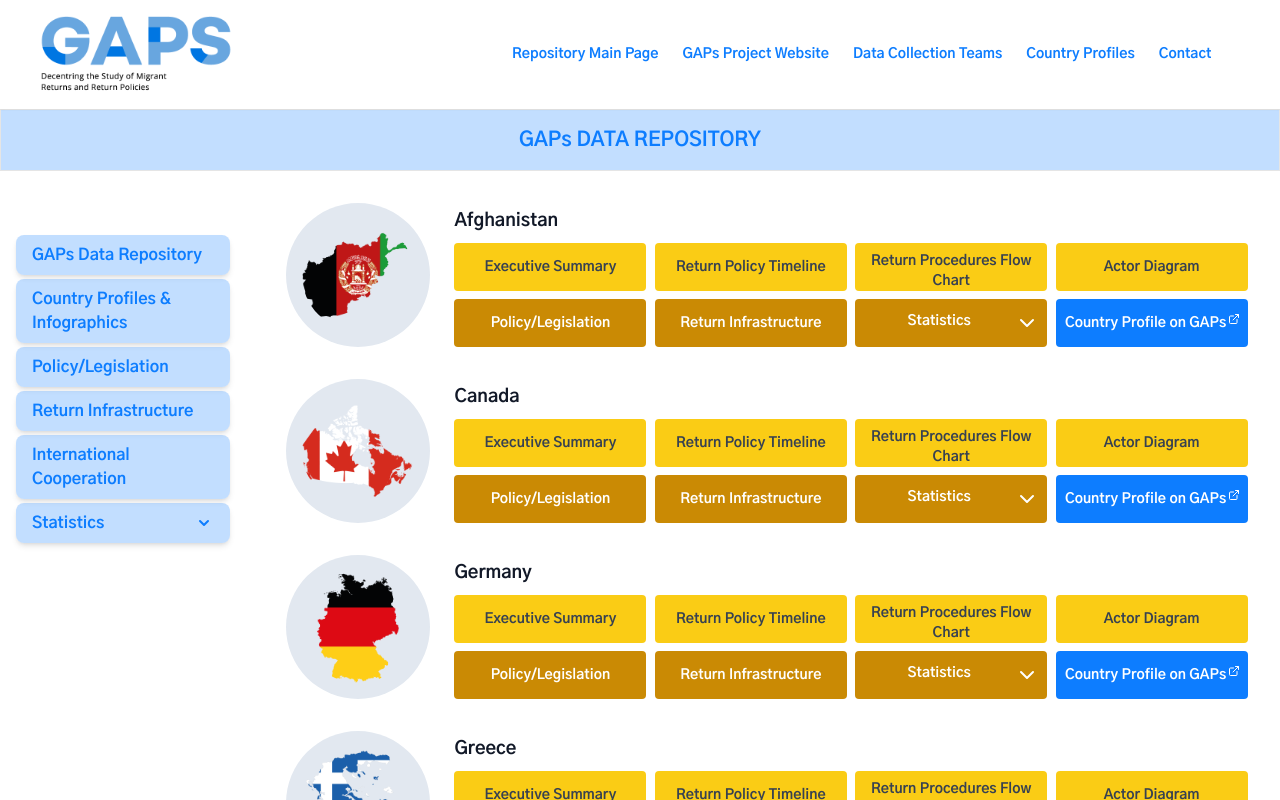
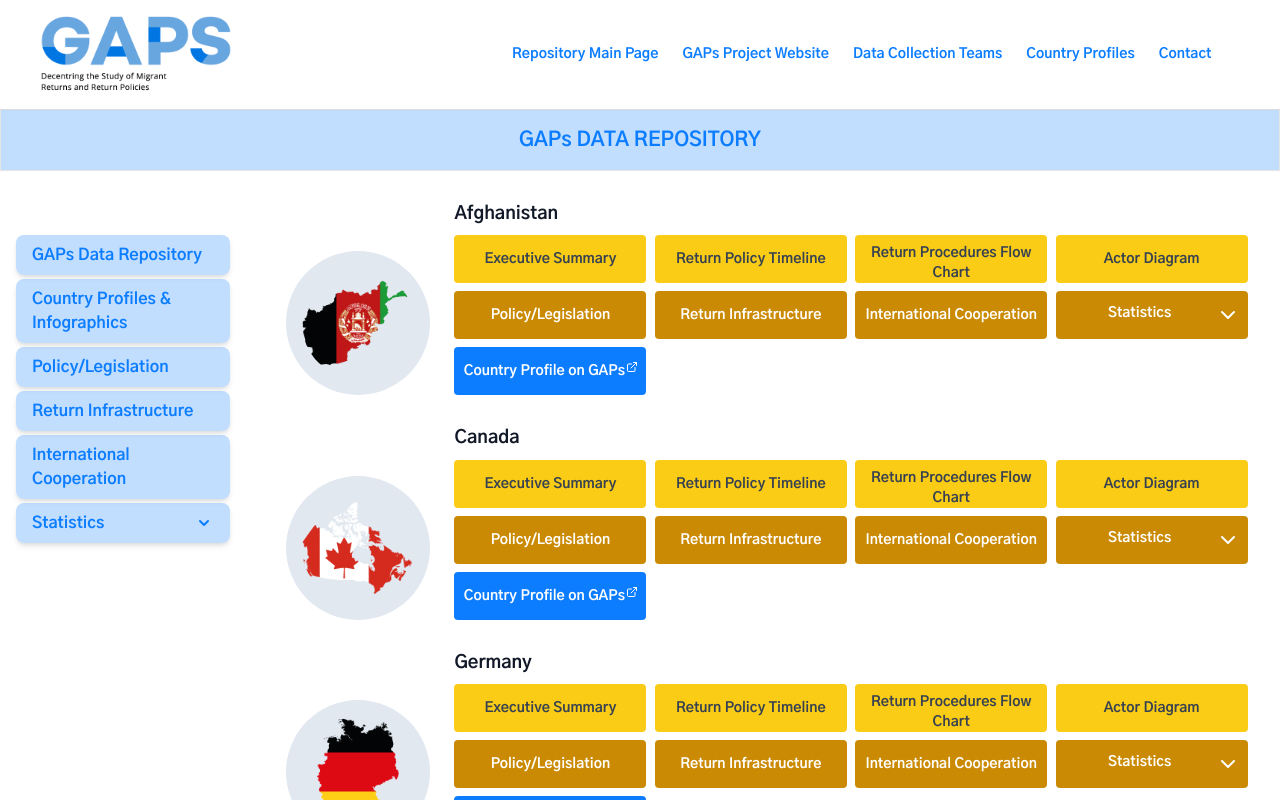
Before and after one commit to muhsinaltintop/gap-project, a Next.js app: page /country-list in a window 1280 px wide. Shown: the top 800 px of the page. Built offline with nearby package versions, Linux system fonts and the light colour scheme.

Commit message:
international cooperation added to profile page

```diff
--- a/app/_components/CountryCard.jsx
+++ b/app/_components/CountryCard.jsx
@@ -95,6 +95,15 @@ const CountryCard = ({ country }) => {
               Return Infrastructure
             </button>
           </Link>
+          <Link
+            target="_blank"
+            href={`/international-cooperation`}
+            className="group relative block"
+          >
+            <button className="block rounded bg-yellow-600 text-white mt-2 h-12 w-48 p-2 text-sm font-bold transition hover:scale-105">
+              International Cooperation
+            </button>
+          </Link>
           <div className="relative" ref={dropdownRef}> {/* Ensure this has relative positioning and ref */}
             <button
               className="block rounded bg-yellow-600 text-white mt-2 h-12 w-48 p-2 text-sm font-bold transition hover:scale-105"
```
